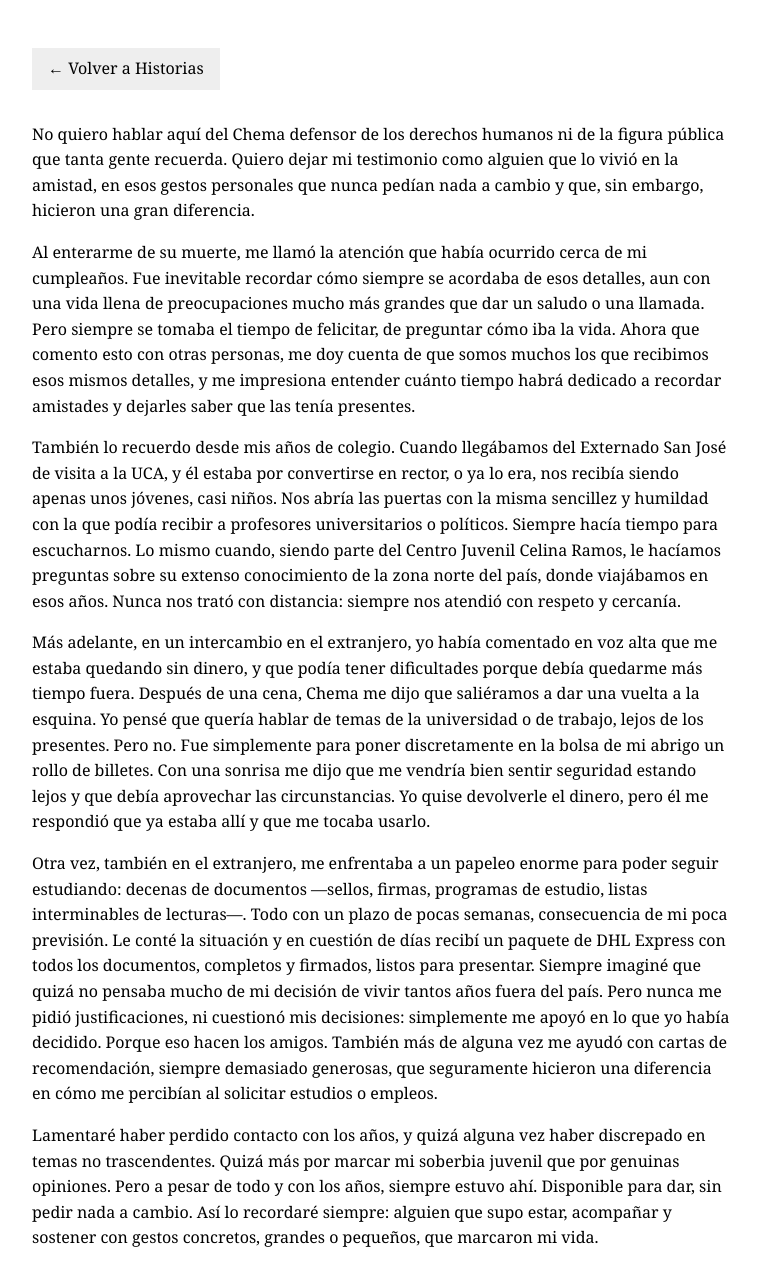
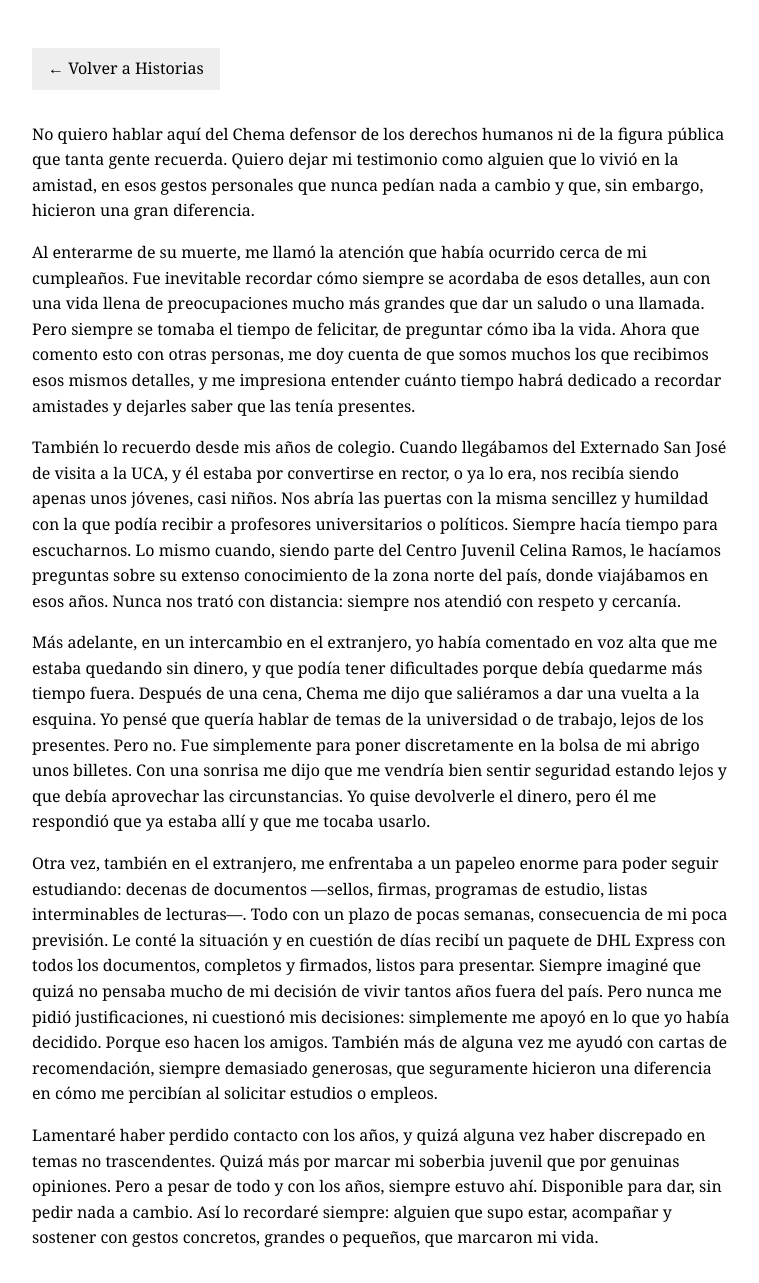
Before and after one commit to albertovth/graciaschema-site, a Jekyll site: the page built from _posts/2025-09-06-alberto-vt.md, in a window 1280 px wide. Shown: the whole page, without its empty margins (258-1017 px from the left). Built offline with Jekyll 4.4.1, drawn with Linux system fonts in a browser that asks for light colours.

Commit message:
Update 2025-09-06-alberto-vt.md

```diff
--- a/_posts/2025-09-06-alberto-vt.md
+++ b/_posts/2025-09-06-alberto-vt.md
@@ -11,7 +11,7 @@ Al enterarme de su muerte, me llamó la atención que había ocurrido cerca de m
 
 También lo recuerdo desde mis años de colegio. Cuando llegábamos del Externado San José de visita a la UCA, y él estaba por convertirse en rector, o ya lo era, nos recibía siendo apenas unos jóvenes, casi niños. Nos abría las puertas con la misma sencillez y humildad con la que podía recibir a profesores universitarios o políticos. Siempre hacía tiempo para escucharnos. Lo mismo cuando, siendo parte del Centro Juvenil Celina Ramos, le hacíamos preguntas sobre su extenso conocimiento de la zona norte del país, donde viajábamos en esos años. Nunca nos trató con distancia: siempre nos atendió con respeto y cercanía.
 
-Más adelante, en un intercambio en el extranjero, yo había comentado en voz alta que me estaba quedando sin dinero, y que podía tener dificultades porque debía quedarme más tiempo fuera. Después de una cena, Chema me dijo que saliéramos a dar una vuelta a la esquina. Yo pensé que quería hablar de temas de la universidad o de trabajo, lejos de los presentes. Pero no. Fue simplemente para poner discretamente en la bolsa de mi abrigo un rollo de billetes. Con una sonrisa me dijo que me vendría bien sentir seguridad estando lejos y que debía aprovechar las circunstancias. Yo quise devolverle el dinero, pero él me respondió que ya estaba allí y que me tocaba usarlo.
+Más adelante, en un intercambio en el extranjero, yo había comentado en voz alta que me estaba quedando sin dinero, y que podía tener dificultades porque debía quedarme más tiempo fuera. Después de una cena, Chema me dijo que saliéramos a dar una vuelta a la esquina. Yo pensé que quería hablar de temas de la universidad o de trabajo, lejos de los presentes. Pero no. Fue simplemente para poner discretamente en la bolsa de mi abrigo unos billetes. Con una sonrisa me dijo que me vendría bien sentir seguridad estando lejos y que debía aprovechar las circunstancias. Yo quise devolverle el dinero, pero él me respondió que ya estaba allí y que me tocaba usarlo.
 
 Otra vez, también en el extranjero, me enfrentaba a un papeleo enorme para poder seguir estudiando: decenas de documentos —sellos, firmas, programas de estudio, listas interminables de lecturas—. Todo con un plazo de pocas semanas, consecuencia de mi poca previsión. Le conté la situación y en cuestión de días recibí un paquete de DHL Express con todos los documentos, completos y firmados, listos para presentar. Siempre imaginé que quizá no pensaba mucho de mi decisión de vivir tantos años fuera del país. Pero nunca me pidió justificaciones, ni cuestionó mis decisiones: simplemente me apoyó en lo que yo había decidido. Porque eso hacen los amigos. También más de alguna vez me ayudó con cartas de recomendación, siempre demasiado generosas, que seguramente hicieron una diferencia en cómo me percibían al solicitar estudios o empleos.
 
```
